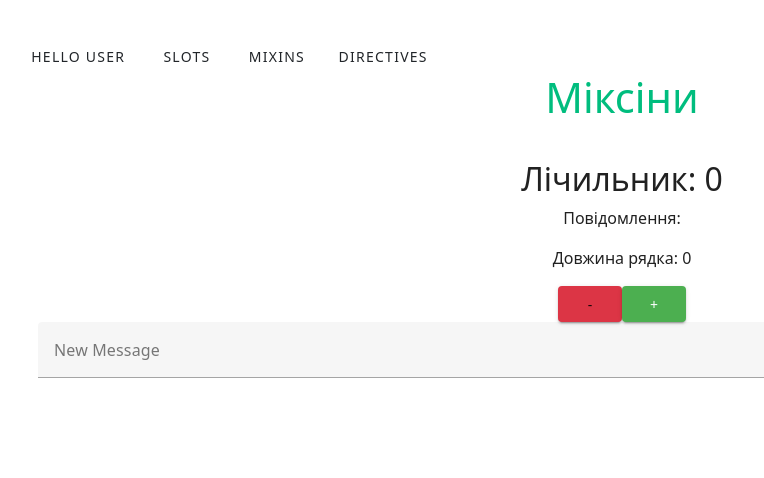
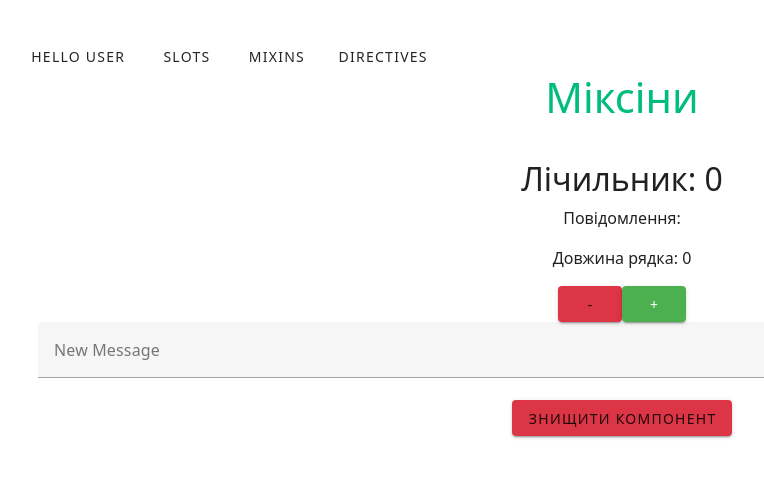
Before and after one commit to AkakiyBerula/VueLesson7, a Vue app: page /mixins in a window 1280 px wide. Shown: the top 478 px of the page, without its empty margins (18-782 px from the left). Built offline with nearby package versions, Linux system fonts and the light colour scheme.

Commit message:
Міксін для Життєвих Циклів: Створіть міксін, який включає хуки життєвого циклу для логування повідомлень при створенні та знищенні компоненту.

```diff
--- a/src/App.vue
+++ b/src/App.vue
@@ -25,9 +25,11 @@
 </template>
 
 <script>
+import { lifeCycleMixin } from '@/components/mixins/lifeCycleMixin.js'
 
 export default {
   name: 'App',
+  mixins: [lifeCycleMixin],
   methods: {
     redirectTo(nameRoute) {
       const routeExists = this.$router.hasRoute(nameRoute);
--- a/src/components/mixin-components/BaseMixin.vue
+++ b/src/components/mixin-components/BaseMixin.vue
@@ -8,15 +8,26 @@
       <v-btn @click="decrement" color="danger">-</v-btn>
       <v-btn @click="increment" color="success">+</v-btn>
       <v-text-field v-model="message" label="New Message"></v-text-field>
+      <v-btn @click="destroyComponent" color="danger">Знищити компонент</v-btn>
     </v-container>
   </v-app>
 </template>
 
 <script>
 import { counterMixin } from '../mixins/counterMixin.js';
+import { lifeCycleMixin } from '../mixins/lifeCycleMixin.js'
 
 export default {
   name: 'Counter',
-  mixins: [counterMixin],
+  mixins: [counterMixin, lifeCycleMixin],
+  methods: {
+    destroyComponent() {
+      const parent = this.$el.parentNode;
+      if (parent) {
+        parent.removeChild(this.$el);
+      }
+      this.$destroy();
+    }
+  }
 };
 </script>
--- /dev/null
+++ b/src/components/mixins/lifeCycleMixin.js
@@ -0,0 +1,10 @@
+
+
+export const lifeCycleMixin = {
+    created() {
+        console.log('Component created:', this.$options.name);
+    },
+    destroyed() {
+        console.log('Component destroyed:', this.$options.name);
+    }
+  };
```
